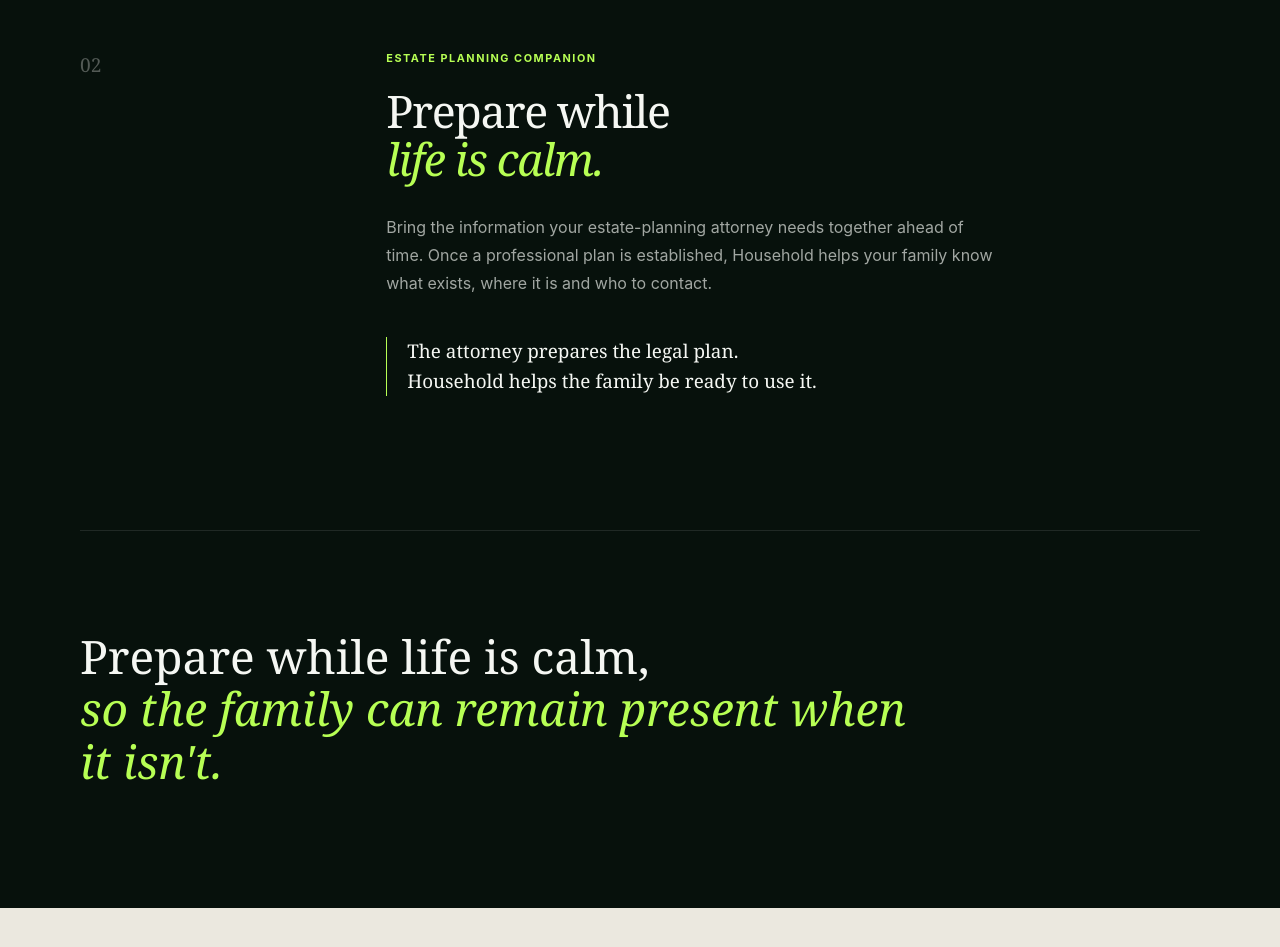
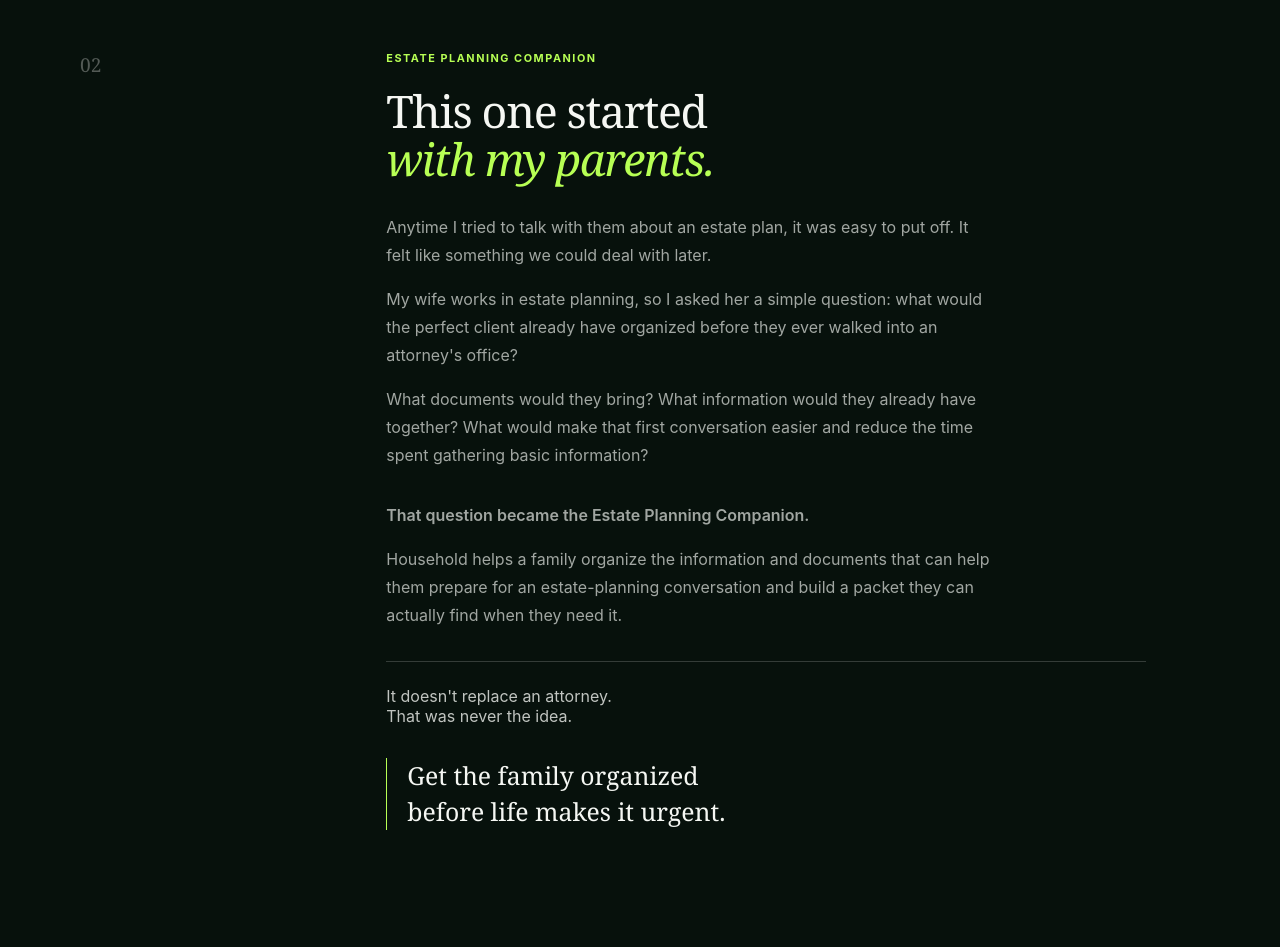
Before and after one commit to bigteach85/household-site, a React (Vite) app: page / in a window 1280 px wide. Shown: the part 4920-5867 px from the top of the page. Built offline with nearby package versions, Linux system fonts and the light colour scheme.

Commit message:
Add Estate Planning Companion origin story

```diff
--- a/src/App.css
+++ b/src/App.css
@@ -1955,3 +1955,54 @@
     margin-right: auto;
   }
 }
+
+/* Estate Planning Companion — origin story */
+
+.estate-companion .companion-content {
+  max-width: 760px;
+}
+
+.estate-origin-lead {
+  font-size: clamp(1.08rem, 1.6vw, 1.3rem);
+  line-height: 1.65;
+}
+
+.estate-origin-answer {
+  margin-top: 2rem;
+  font-weight: 600;
+  font-size: clamp(1.1rem, 1.7vw, 1.35rem);
+}
+
+.estate-boundary {
+  margin-top: 2rem;
+  padding-top: 1.5rem;
+  border-top: 1px solid rgba(255, 255, 255, 0.18);
+}
+
+.estate-boundary p {
+  margin: 0;
+  opacity: 0.78;
+}
+
+.estate-principle {
+  margin-top: 2rem;
+  font-size: clamp(1.2rem, 2vw, 1.55rem);
+  line-height: 1.45;
+}
+
+@media (max-width: 720px) {
+  .estate-companion .companion-content {
+    max-width: 100%;
+  }
+
+  .estate-origin-lead,
+  .estate-origin-answer,
+  .estate-principle {
+    font-size: inherit;
+  }
+
+  .estate-boundary {
+    margin-top: 1.5rem;
+    padding-top: 1.25rem;
+  }
+}
--- a/src/App.jsx
+++ b/src/App.jsx
@@ -286,29 +286,58 @@
           </div>
         </div>
 
-        <div className="companion">
+        <div className="companion estate-companion">
   <div className="companion-number">02</div>
 
   <div className="companion-content">
     <p className="companion-label">ESTATE PLANNING COMPANION</p>
 
     <h3>
-              Prepare while
+      This one started
       <br />
-              <em>life is calm.</em>
+      <em>with my parents.</em>
     </h3>
 
-            <p>
-              Bring the information your estate-planning attorney needs
-              together ahead of time. Once a professional plan is established,
-              Household helps your family know what exists, where it is and
-              who to contact.
+    <p className="estate-origin-lead">
+      Anytime I tried to talk with them about an estate plan,
+      it was easy to put off. It felt like something we could
+      deal with later.
     </p>
 
-            <p className="companion-thought">
-              The attorney prepares the legal plan.
+    <p>
+      My wife works in estate planning, so I asked her a simple question:
+      what would the perfect client already have organized before they
+      ever walked into an attorney&apos;s office?
+    </p>
+
+    <p>
+      What documents would they bring? What information would they
+      already have together? What would make that first conversation
+      easier and reduce the time spent gathering basic information?
+    </p>
+
+    <p className="estate-origin-answer">
+      That question became the Estate Planning Companion.
+    </p>
+
+    <p>
+      Household helps a family organize the information and documents
+      that can help them prepare for an estate-planning conversation
+      and build a packet they can actually find when they need it.
+    </p>
+
+    <div className="estate-boundary">
+      <p>
+        It doesn&apos;t replace an attorney.
         <br />
-              Household helps the family be ready to use it.
+        That was never the idea.
+      </p>
+    </div>
+
+    <p className="companion-thought estate-principle">
+      Get the family organized
+      <br />
+      before life makes it urgent.
     </p>
   </div>
 </div>
```
Lines whose indentation alone changed are shown as unchanged.
